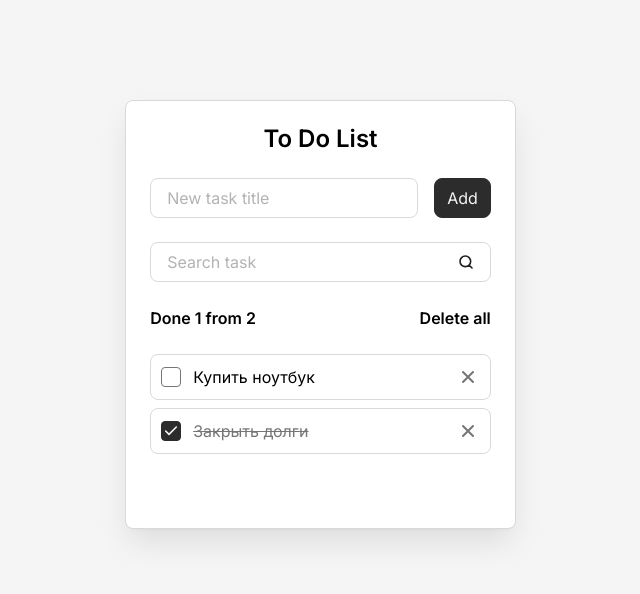
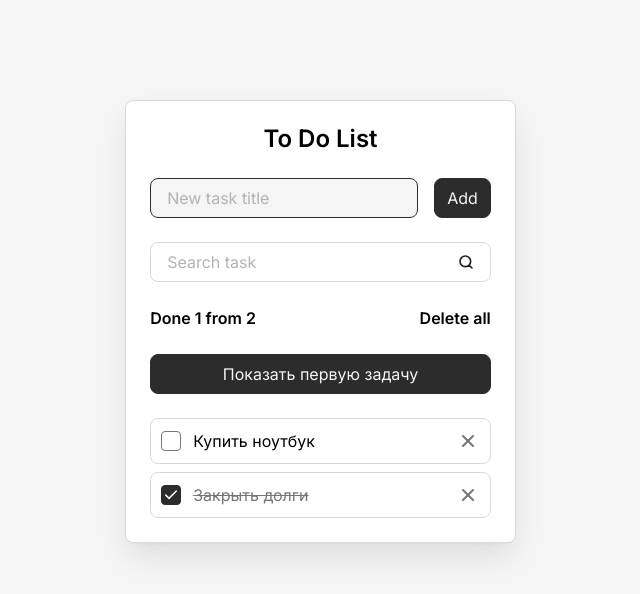
Before and after one commit to Nik-Gaydar/react-app, a React (Vite) app: page / in a window 1280 px wide. Shown: the top 594 px of the page, without its empty margins (312-952 px from the left). Built offline with nearby package versions, Linux system fonts and the light colour scheme.

Commit message:
WIP 11:23

```diff
--- a/src/components/AddTaskForm.jsx
+++ b/src/components/AddTaskForm.jsx
@@ -6,6 +6,7 @@ const AddTaskForm = (props) => {
     addTask,
     newTaskTitle,
     setNewTaskTitle,
+    newTaskInputRef,
   } = props
 
   const onSubmit = (event) => {
@@ -22,6 +23,7 @@ const AddTaskForm = (props) => {
         id="new-task"
         value={newTaskTitle}
         onInput={(event) => setNewTaskTitle(event.target.value)}
+        ref={newTaskInputRef}
       />
       <Button type="submit">Add</Button>
     </form>
--- a/src/components/Button.jsx
+++ b/src/components/Button.jsx
@@ -3,12 +3,14 @@ const Button = (props) => {
     className = '',
     type = 'button',
     children,
+    onClick,
   } = props
 
   return (
     <button
       className={`button ${className}`}
       type={type}
+      onClick={onClick}
     >
       {children}
     </button>
--- a/src/components/Field.jsx
+++ b/src/components/Field.jsx
@@ -6,6 +6,7 @@ const Field = (props) => {
     type = 'text',
     value,
     onInput,
+    ref,
   } = props
 
   return (
@@ -24,6 +25,7 @@ const Field = (props) => {
         type={type}
         value={value}
         onInput={onInput}
+        ref={ref}
       />
     </div>
   )
--- a/src/components/Todo.jsx
+++ b/src/components/Todo.jsx
@@ -1,8 +1,9 @@
-import { useState, useEffect } from 'react'
+import { useState, useEffect, useRef } from 'react'
 import AddTaskForm from "./AddTaskForm";
 import SearchTaskForm from "./SearchTaskForm";
 import TodoInfo from "./TodoInfo";
 import TodoList from "./TodoList";
+import Button from "./Button.jsx"
 
 const Todo = () => {
   const [tasks, setTasks] = useState(() => {
@@ -20,6 +21,9 @@ const Todo = () => {
 
   const [newTaskTitle, setNewTaskTitle] = useState('')
   const [searchQuery, setSearchQuery] = useState('')
+
+  const newTaskInputRef = useRef(null)
+  const firstIncompleteTaskRef = useRef(null)
 
   const deleteAllTasks = () => {
     const isConfirmed = confirm('Are you sure you want to delete all?')
@@ -58,12 +62,17 @@ const Todo = () => {
       setTasks([...tasks, newTask])
       setNewTaskTitle('')
       setSearchQuery('')
+      newTaskInputRef.current.focus()
     }
   }
 
   useEffect(() => {
     localStorage.setItem('tasks', JSON.stringify(tasks))
   }, [tasks]);
+
+  useEffect(() => {
+    newTaskInputRef.current.focus()
+  }, []);
 
   const clearSearchQuery = searchQuery.trim().toLowerCase()
   const filteredTasks = clearSearchQuery.length > 0
@@ -78,6 +87,7 @@ const Todo = () => {
         addTask={addTask}
         newTaskTitle={newTaskTitle}
         setNewTaskTitle={setNewTaskTitle}
+        newTaskInputRef={newTaskInputRef}
       />
       <SearchTaskForm
         searchQuery={searchQuery}
@@ -88,6 +98,7 @@ const Todo = () => {
         done={tasks.filter(({isDone}) => isDone).length}
         onDeleteAllButtonClick={deleteAllTasks}
       />
+      <Button onClick={() => console.log('Scroll!')}>Показать первую задачу</Button>
       <TodoList
         tasks={tasks}
         filteredTasks={filteredTasks}
```
